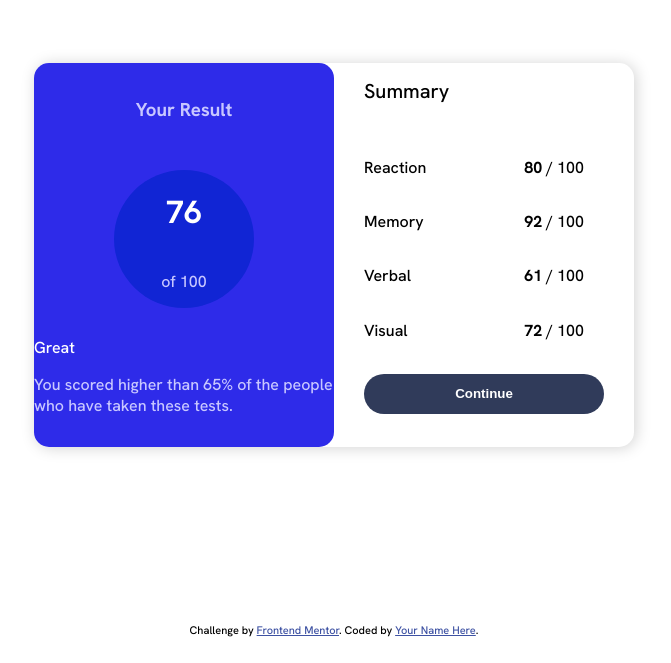
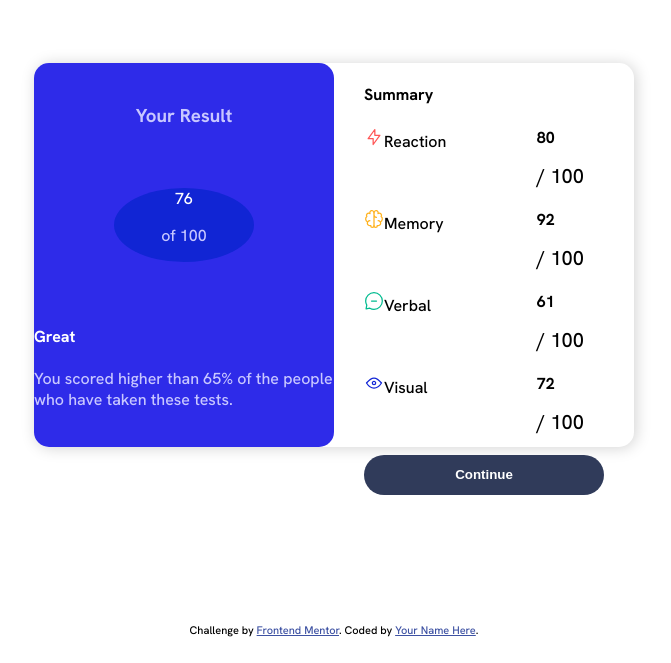
Before and after one commit to BenzidaneMo/results-summary-component, a plain HTML site: page index.html in a window 1280 px wide. Shown: the part 153-816 px from the top of the page, without its empty margins (306-977 px from the left). Drawn offline with Linux system fonts and the light colour scheme.

Commit message:
Refactored & completed HTML markup for project

```diff
--- a/index.html
+++ b/index.html
@@ -14,20 +14,20 @@
     <div class="container">
         <div class="resultcontainer">
             <h3>Your Result</h3>
-            <div class="circle"><h1>76</h1><p>of 100</p></div>
+            <div class="circle"><span>76</span><p>of 100</p></div>
             <div>
-                <span>Great</span>
+                <h4>Great</h4>
                 <p>You scored higher than 65% of the people who have taken these tests.</p>
             </div>
         </div>
 
         <div class="summarycontainer">
-            <p>Summary</p>
+            <h4>Summary</h4>
 
-            <div><span>Reaction</span><span><b>80</b> / 100</span></div>
-            <div><span>Memory</span><span><b>92</b> / 100</span></div>
-            <div><span>Verbal</span><span><b>61</b> / 100</span></div>
-            <div><span>Visual</span><span><b>72</b> / 100</span></div>
+            <div><span class="lefff"><img src="assets/images/icon-reaction.svg" alt="This is an icon">Reaction</span><span class="righttt"><b>80</b><p> / 100</p></span></div>
+            <div><span class="lefff"><img src="assets/images/icon-memory.svg" alt="This is an icon">Memory</span><span class="righttt"><b>92</b><p> / 100</p></span></div>
+            <div><span class="lefff"><img src="assets/images/icon-verbal.svg" alt="This is an icon">Verbal</span><span class="righttt"><b>61</b><p> / 100</p></span></div>
+            <div><span class="lefff"><img src="assets/images/icon-visual.svg" alt="This is an icon">Visual</span><span class="righttt"><b>72</b><p> / 100</p></span></div>
 
             <button>Continue</button>
         </div>
```
